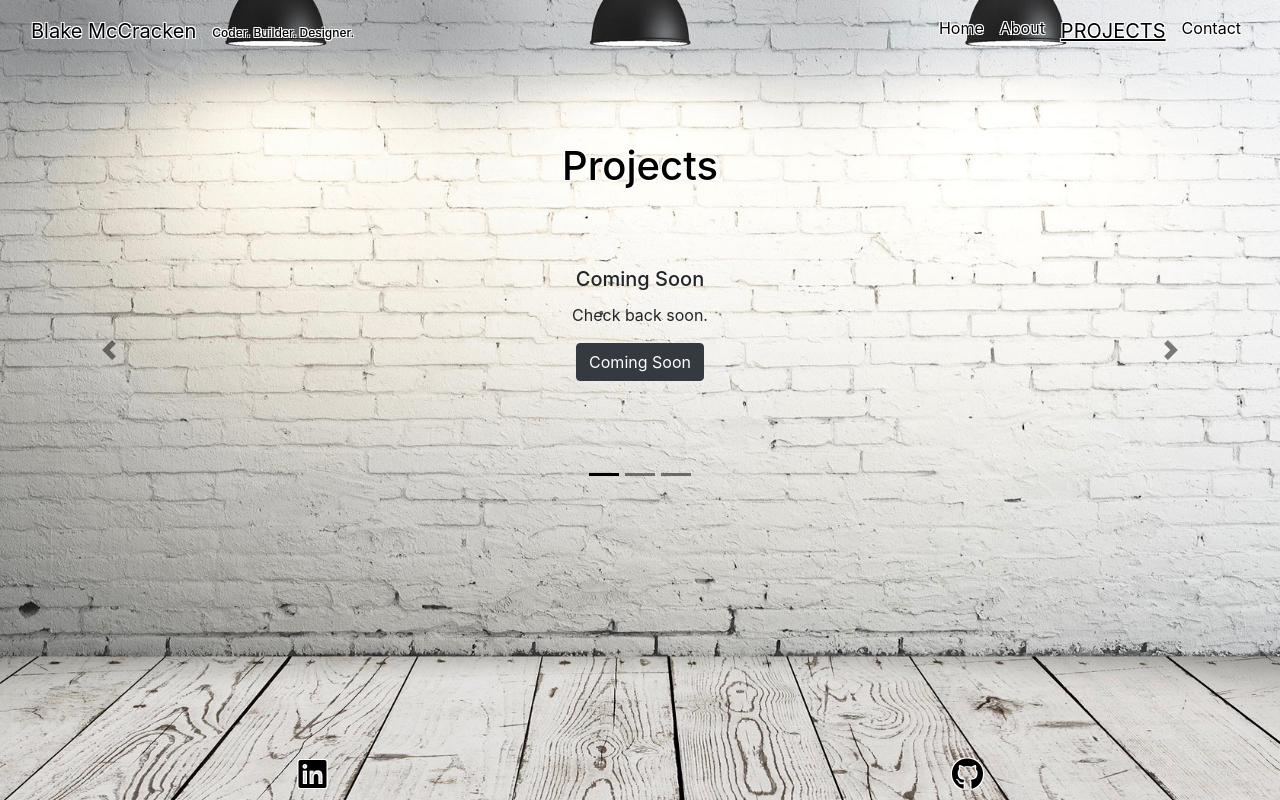
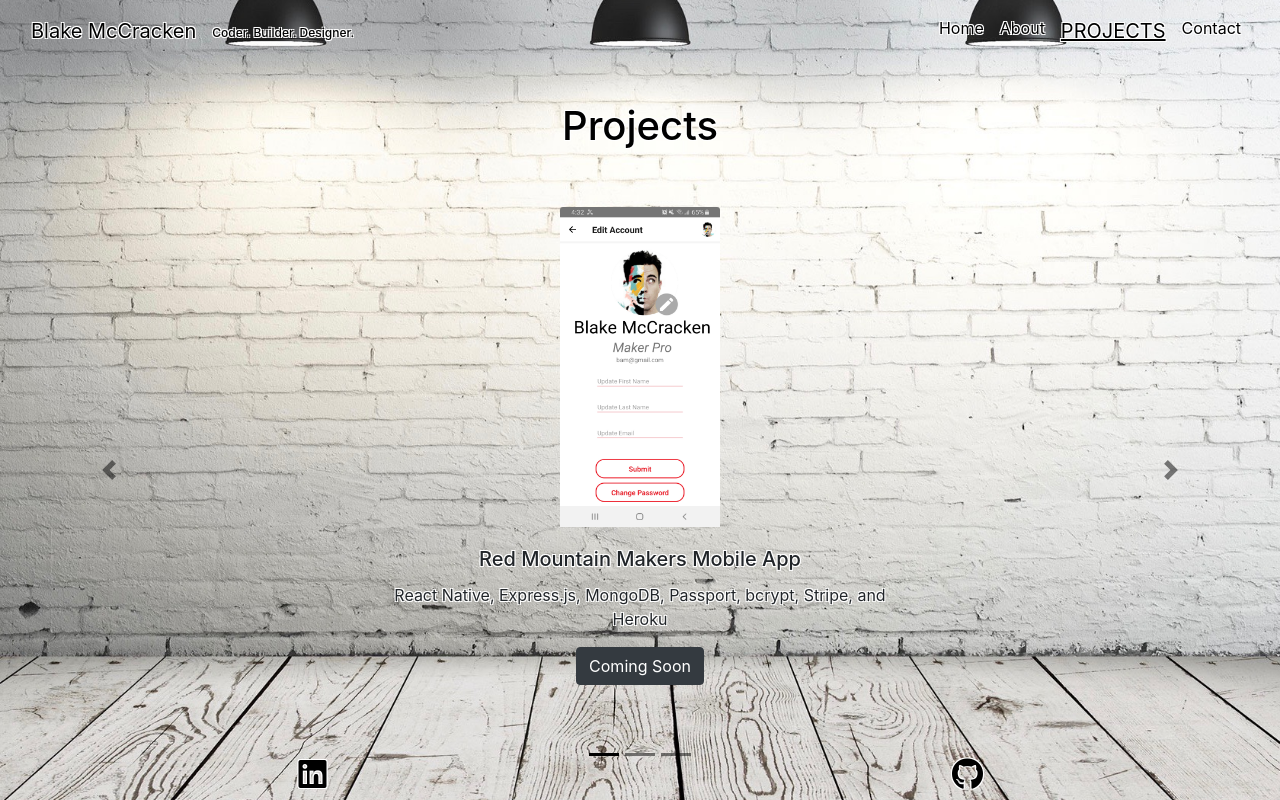
Before and after one commit to MC-Kraken/Portfolio, a Node server app: page /projects in a window 1280 px wide. Run offline with Node 20, Linux system fonts and the light colour scheme; some libraries are stand-ins or nearby versions.

Commit message:
filling out cards

```diff
--- a/views/main.scss
+++ b/views/main.scss
@@ -10,7 +10,7 @@
 }
 
 header {
-    margin-top: 10vh;
+    margin-top: 5vh;
     color: black;
     text-shadow:
 		-1px -1px 0 white,
@@ -129,6 +129,27 @@
 
 //////////PROJECTS//////////
 
+.appImg {
+    height: 40vh;
+    width: 20vh;
+}
+
+.card-title {
+    text-shadow:
+		-1px -1px 0 white,
+		1px -1px 0 white,
+		-1px 1px 0 white,
+		1px 1px 0 white;
+}
+
+.card-text {
+    text-shadow:
+		-1px -1px 0 white,
+		1px -1px 0 white,
+		-1px 1px 0 white,
+		1px 1px 0 white;
+}
+
 .card {
     margin-top: 3em;
     background-color: transparent;
@@ -137,13 +158,23 @@
     height: 16em;
 }
 
-@media screen and (max-width: 500px) {
+@media screen and (min-width: 768px) {
+    .card {
+        width: 36em;
+        height: 36em;
+    }
+}
+
+@media screen and (max-width: 767px) {
     .carousel {
         margin-top: 0;
     }
-    .card {
-        width: 20em;
-        height: 15em;
+    // .card {
+    //     width: 20em;
+    //     height: 15em;
+    // }
+    .card-body {
+        height: 5em;
     }
 }
 
@@ -153,7 +184,7 @@
     }
     .card {
         width: 18em;
-        height: 12em;
+        height: 13.75em;
 
     }
     h1 {
@@ -167,6 +198,11 @@
     width: 100%;
 }
 
+textarea {
+    resize: vertical;
+    max-height: 30em;
+}
+
 input:-webkit-autofill,
 input:-webkit-autofill:hover,
 input:-webkit-autofill:focus
@@ -178,8 +214,8 @@
 select:-webkit-autofill:focus {
 //   border: 3px solid rgb(0, 89, 255);
   -webkit-text-fill-color: white;
-  -webkit-box-shadow: 0 0 0px 1000px rgba(227, 230, 220, 0.055) inset;
-  box-shadow: 0 0 0px 1000px rgba(227, 230, 220, 0.055) inset;
+  -webkit-box-shadow: 0 0 0px 1000px #343a40 inset;
+  box-shadow: 0 0 0px 1000px #343a40 inset;
   transition: background-color 5000s ease-in-out 0s;
 }
 
--- a/views/projects.ejs
+++ b/views/projects.ejs
@@ -55,12 +55,11 @@
             </ol>
             <div class="carousel-inner">
                 <div class="carousel-item active">
-                    <!-- <img class="d-block w-100" src="..." alt="First slide"> -->
                     <div class="card mx-auto">
-                        <!-- <img class="card-img-top" src="..." alt="Coming Soon"> -->
+                        <img class="card-img-top mx-auto appImg" src="app.jpg" alt="Edit Account page of the Red Mountain Makers Mobile App with text inputs to update first name, last name, and email, and buttons to submit updates or to navigate to the change password page. Includes user avatar at the top of he screen and in the right corner of the header bar">
                         <div class="card-body text-black text-center">
-                            <h5 class="card-title">Coming Soon</h5>
-                            <p class="card-text">Check back soon.</p>
+                            <h5 class="card-title">Red Mountain Makers Mobile App</h5>
+                            <p class="card-text">React Native, Express.js, MongoDB, Passport, bcrypt, Stripe, and Heroku</p>
                             <a href="#" class="btn btn-dark">Coming Soon</a>
                         </div>
                     </div>
```
Also changed, not shown: views/contact.ejs (+4 -4 lines), views/app.jpg (added), views/main.css, 1 other file.
